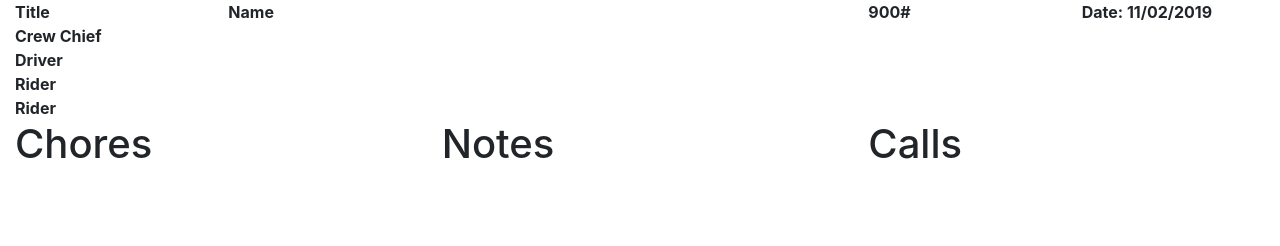
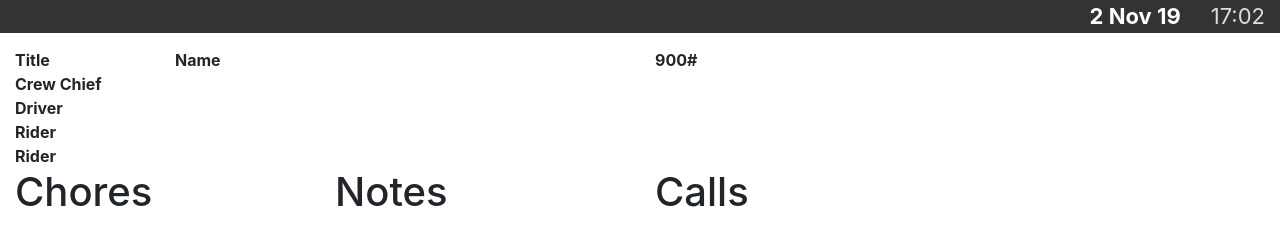
Before and after one commit to techinems/headsup, a website: page public/index.html in a window 1280 px wide. Drawn offline with nearby package versions, Linux system fonts and the light colour scheme; files that its build step writes are made by us from their sources; no server answers; files whose address does not match are found by name.

Commit message:
style and add time to screen

```diff
--- a/public/index.html
+++ b/public/index.html
@@ -5,35 +5,44 @@
   <meta name="viewport" content="width=device-width, initial-scale=1.0">
   <meta http-equiv="X-UA-Compatible" content="ie=edge">
   <link rel="stylesheet" href="https://stackpath.bootstrapcdn.com/bootstrap/4.3.1/css/bootstrap.min.css" integrity="sha384-ggOyR0iXCbMQv3Xipma34MD+dH/1fQ784/j6cY/iJTQUOhcWr7x9JvoRxT2MZw1T" crossorigin="anonymous">
+  <link rel="stylesheet" href="public/css/style.min.css">
   <title>Heads up</title>
 </head>
 <body>
   <div class="container-fluid">
+    <div id="header" class="row">
+      <div class="col-md-9">
+      </div>
+      <div class="col-md-3 datetime">
+        <b><span id="date"></span></b><span id="time"></span>
+      </div>
+    </div>
+    <div class="row">
+      <div class="col-md-9">
         <div class="row">
           <div class="col-md-2"><b>Title</b></div>
           <div class="col-md-6"><b>Name</b></div>
-            <div class="col-md-2"><b>900#</b></div>
-            <div class="col-md-2"><b>Date: <span id="date"></span></b></div>
+          <div class="col-md-4"><b>900#</b></div>
         </div>
         <div class="row">
           <div class="col-md-2"><b>Crew Chief</b></div>
-            <div class="col-md-8"><span id="cc"></span></div>
-            <div class="col-md-2"><span id="ccrn"></span></div>
+          <div class="col-md-6"><span id="cc"></span></div>
+          <div class="col-md-4"><span id="ccrn"></span></div>
         </div>
         <div class="row">
           <div class="col-md-2"><b>Driver</b></div>
-                <div class="col-md-8"><span id="driver"></span></div>
-                <div class="col-md-2"><span id="driverrn"></span></div>
+          <div class="col-md-6"><span id="driver"></span></div>
+          <div class="col-md-4"><span id="driverrn"></span></div>
         </div>
         <div class="row">
           <div class="col-md-2"><b>Rider</b></div>
-                <div class="col-md-8"><span id="rider1"></span></div>
-                <div class="col-md-2"><span id="rider1rn"></span></div>
+          <div class="col-md-6"><span id="rider1"></span></div>
+          <div class="col-md-4"><span id="rider1rn"></span></div>
         </div>
         <div class="row">
           <div class="col-md-2"><b>Rider</b></div>
-                <div class="col-md-8"><span id="rider2"></span></div>
-                <div class="col-md-2"><span id="rider2rn"></span></div>
+          <div class="col-md-6"><span id="rider2"></span></div>
+          <div class="col-md-4"><span id="rider2rn"></span></div>
         </div>
         <div class="row">
           <div class="col-md-12">
@@ -54,6 +63,11 @@
           </div>
         </div>
       </div>
+      <div class="col-md-3">
+
+      </div>
+    </div>
+  </div>
   <script type="text/javascript" src="https://cdnjs.cloudflare.com/ajax/libs/moment.js/2.24.0/moment.min.js"></script>
   <script type="text/javascript" src="public/whiteboard.js"></script>
 </body>
--- a/public/whiteboard.js
+++ b/public/whiteboard.js
@@ -36,7 +36,8 @@ async function updateNotes() {
 }
 function updateDate() {
     const todays_date = moment();
-    document.querySelector('#date').innerHTML = todays_date.format('MM/DD/YYYY');
+    document.querySelector('#date').innerHTML =  todays_date.format('D MMM YY');
+    document.querySelector('#time').innerHTML = todays_date.format('H:mm');
 }
 
 updateCrew();
@@ -44,7 +45,10 @@ updateDate();
 updateNotes();
 
 setInterval(() => {
-    updateDate();
     updateCrew();
     updateNotes();
 }, 60000);
+
+setInterval(() => {
+    updateDate();
+}, 2000);
```
Lines whose indentation alone changed are shown as unchanged.
